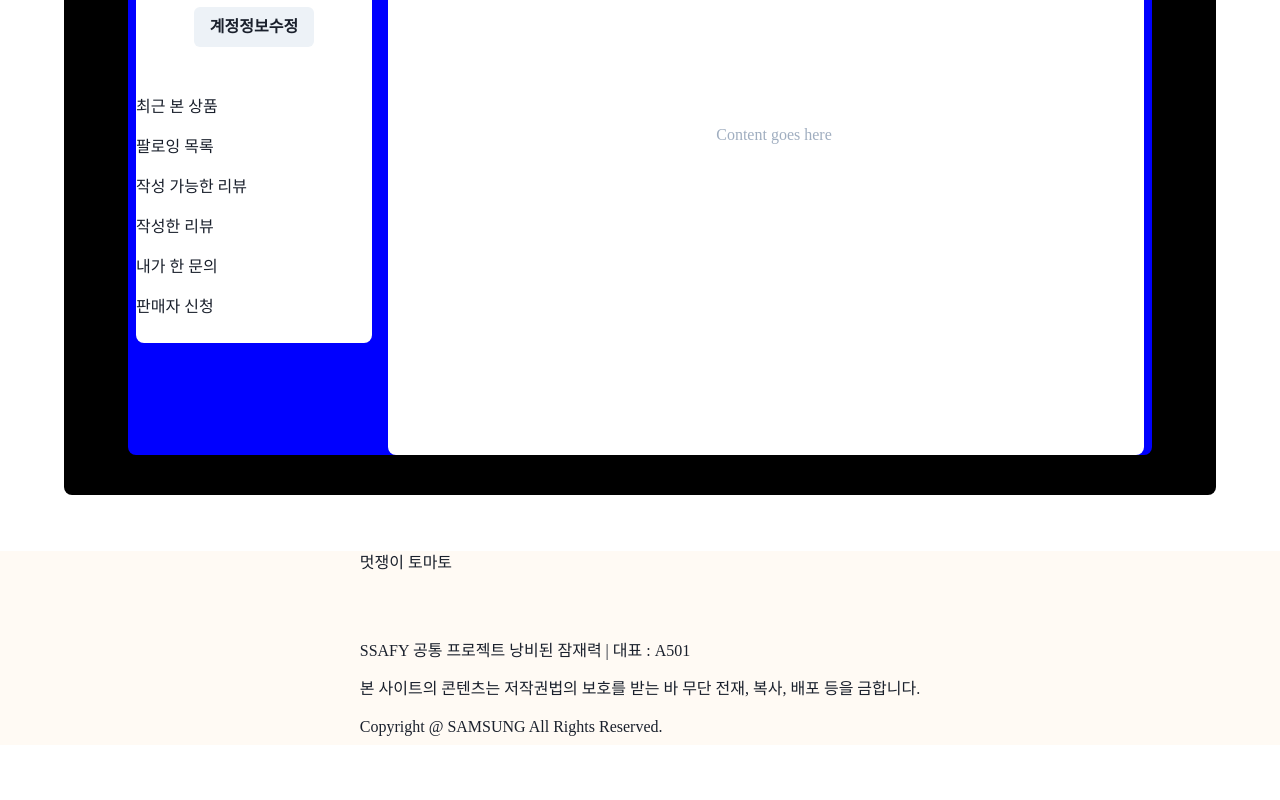
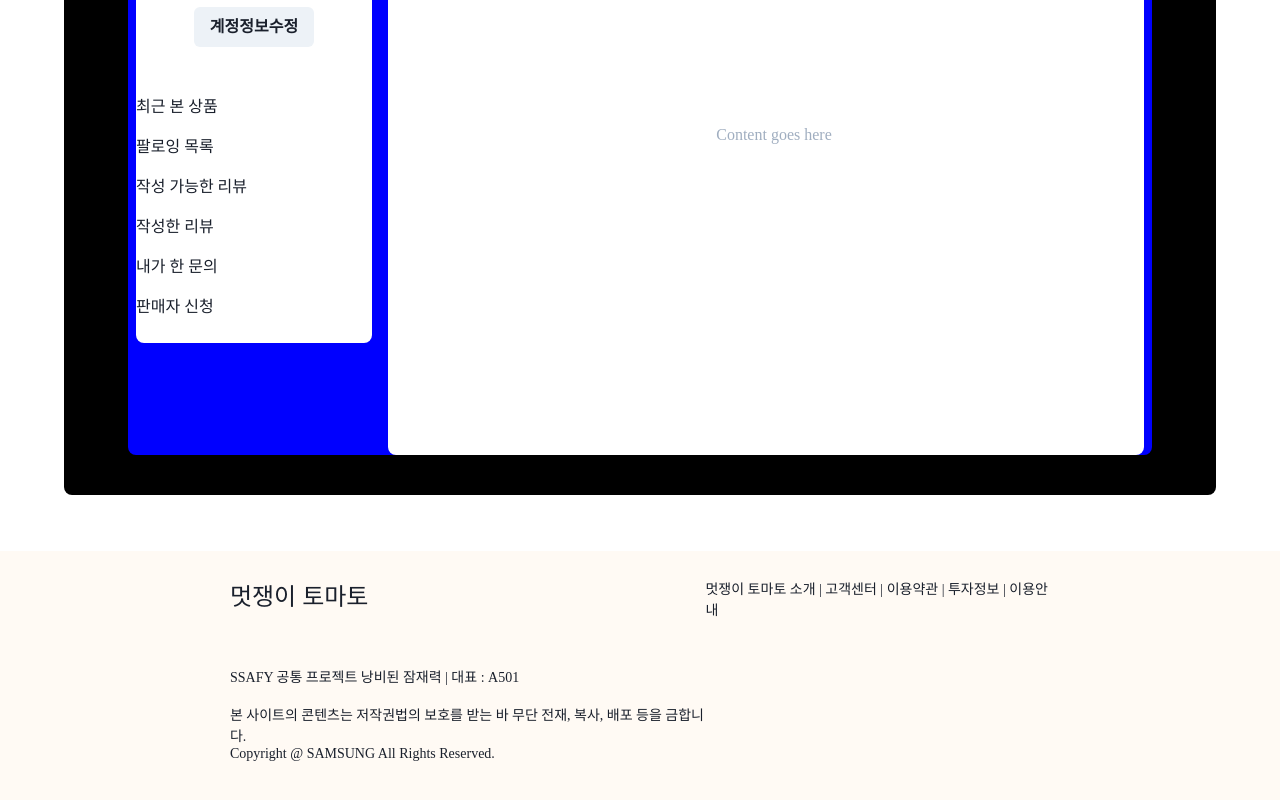
Before and after one commit to YangSSo51/the-cool-tomato, a React (Vite) app in the folder vite-project/: page /v1/buyer in a window 1280 px wide. Shown: the part 354-1154 px from the top of the page. Before the commit the page ends 1099 px from the top, so only its background shows below. Built offline with nearby package versions, Linux system fonts and the light colour scheme; a web font is replaced by a local one.

Commit message:
Feat: Footer 완성

```diff
--- a/vite-project/src/App.css
+++ b/vite-project/src/App.css
@@ -13,22 +13,8 @@
   }
 }
 
-.card {
-  padding: 2em;
-}
-
 .read-the-docs {
   color: #888;
-}
-
-.home-font {
-    @font-face {
-        font-family: "GmarketSansMedium";
-        src: url("https://cdn.jsdelivr.net/gh/projectnoonnu/noonfonts_2001@1.1/GmarketSansMedium.woff")
-            format("woff");
-        font-weight: normal;
-        font-style: normal;
-    }
 }
 
 @keyframes logo-spin {
--- a/vite-project/src/components/common/Footer.tsx
+++ b/vite-project/src/components/common/Footer.tsx
@@ -1,23 +1,38 @@
-import { Box, Flex, VStack } from "@chakra-ui/react";
+import { Box, Flex, Spacer, VStack } from "@chakra-ui/react";
+import { BsJustify } from "react-icons/bs";
 
 export default function FooterComponent() {
     return (
         <footer>
-            <Box bg={"#FFFAF4"}>
+            <Box bg={"#FFFAF4"} padding={"7"}>
                 <Flex direction={"row"} justify={"center"}>
+                    <Flex
+                        direction={"row"}
+                        justify={"space-between"}
+                        width={"67%"}
+                    >
                         <VStack align="stretch">
-                        <Box h="80px">멋쟁이 토마토</Box>
-                        <Box h="30px">
+                            <Box h="80px" fontSize={"2xl"}>
+                                멋쟁이 토마토
+                            </Box>
+                            <Box h="30px" fontSize={"sm"}>
                                 SSAFY 공통 프로젝트 낭비된 잠재력 | 대표 : A501
                             </Box>
-                        <Box h="30px">
-                            본 사이트의 콘텐츠는 저작권법의 보호를 받는 바 무단
-                            전재, 복사, 배포 등을 금합니다.
+                            <Box h="30px" fontSize={"sm"}>
+                                본 사이트의 콘텐츠는 저작권법의 보호를 받는 바
+                                무단 전재, 복사, 배포 등을 금합니다.
                             </Box>
-                        <Box h="30px">
+                            <Box h="30px" fontSize={"sm"}>
                                 Copyright @ SAMSUNG All Rights Reserved.
                             </Box>
                         </VStack>
+                        <VStack align="stretch" fontSize={"sm"}>
+                            <Box h="10px">
+                                멋쟁이 토마토 소개 | 고객센터 | 이용약관 |
+                                투자정보 | 이용안내
+                            </Box>
+                        </VStack>
+                    </Flex>
                 </Flex>
             </Box>
         </footer>
--- a/vite-project/src/components/common/Navbar.tsx
+++ b/vite-project/src/components/common/Navbar.tsx
@@ -26,7 +26,7 @@ function NavBar() {
                 gap="3"
                 className="NavBottom"
             >
-                <Box width={"13"} height={"10"} overflow={"hidden"}>
+                <Box width={"13"} height={"10"} overflow={"hidden"} onClick={() => {navigate('./')}}>
                     <Image
                         width={"100%"}
                         height={"100%"}
--- a/vite-project/src/components/mypage/recent.tsx
+++ b/vite-project/src/components/mypage/recent.tsx
@@ -4,7 +4,7 @@ import { Avatar, List, ListItem } from "@chakra-ui/react";
 import { useNavigate } from "react-router-dom";
 
 export default function Recent() {
-    let navigate = useNavigate()
+    const navigate = useNavigate()
 
     return (
         <Box bg="#126F54" minH="100vh">
--- a/vite-project/src/pages/BuyerPage.tsx
+++ b/vite-project/src/pages/BuyerPage.tsx
@@ -3,7 +3,7 @@ import { Box, Flex, Text, Center } from "@chakra-ui/layout";
 import { Avatar, List, ListItem } from "@chakra-ui/react";
 import { useNavigate, useParams } from "react-router-dom";
 // import { useParams } from "react-router-dom"
-import { primary } from "../theme/color/colors";
+import { primary } from "../theme/colors";
 
 import Recent from "../components/mypage/recent";
 
```
Also changed, not shown: vite-project/src/theme/colors.ts (renamed from vite-project/src/theme/color/colors.ts). Lines whose indentation alone changed are shown as unchanged.
